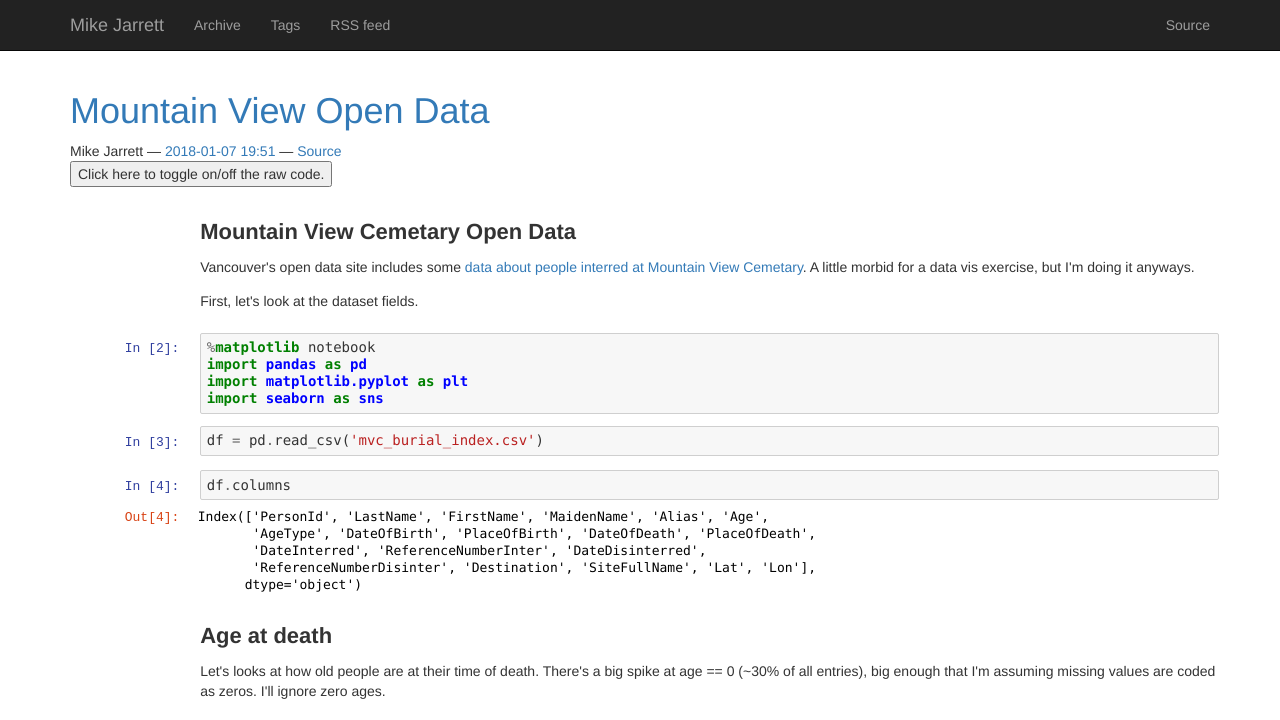
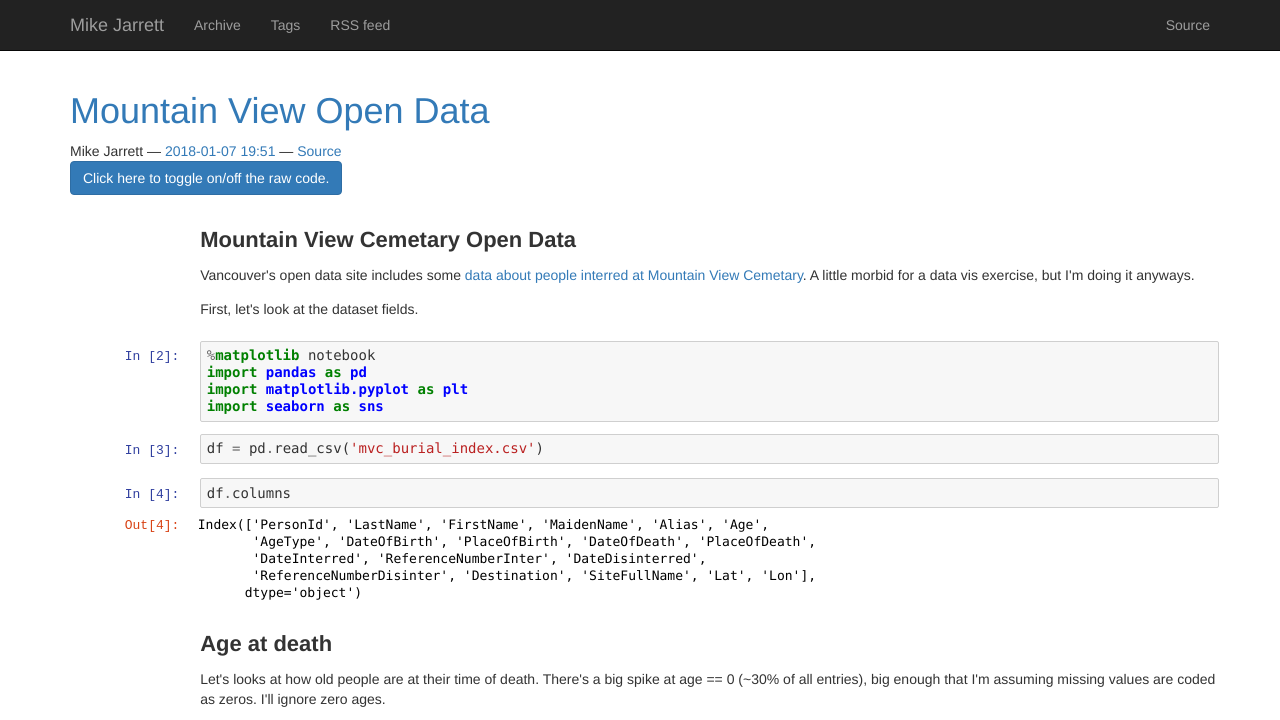
Before and after one commit to mjarrett/mjarrett.github.io_old, a plain HTML site: page blog/mountain-view-open-data/index.html in a window 1280 px wide. Shown: the top 720 px of the page. Drawn offline with nearby package versions, Linux system fonts and the light colour scheme; some packages are replaced by stand-ins of ours.

Commit message:
Nikola auto commit.
Source commit: 18c67916181607b32fc4aa2395510a2e8e252654
Nikola version: 7.8.11

```diff
--- a/blog/mountain-view-open-data/index.html
+++ b/blog/mountain-view-open-data/index.html
@@ -102,7 +102,7 @@ function code_toggle() {
  code_show = !code_show
 }
 $( document ).ready(code_toggle);
-</script><form action="javascript:code_toggle()"><input type="submit" value="Click here to toggle on/off the raw code."></form>
+</script><form action="javascript:code_toggle()"><input type="submit" class="btn btn-primary" value="Click here to toggle on/off the raw code."></form>
     </div>
 
 
```
Also changed, not shown: blog/setting-up-nikola/index.html (+1 -1 lines), posts/10/machine-learning-with-vancouver-bike-share-data/index.html (+1 -1 lines), posts/11/mobi-station-activity/index.html (+1 -1 lines), posts/11/what-really-affects-bikeshare-use-in-vancouver/index.html (+1 -1 lines), posts/140/index.html (+1 -1 lines), posts/matplotlib-on-the-web/index.html (+1 -1 lines).
